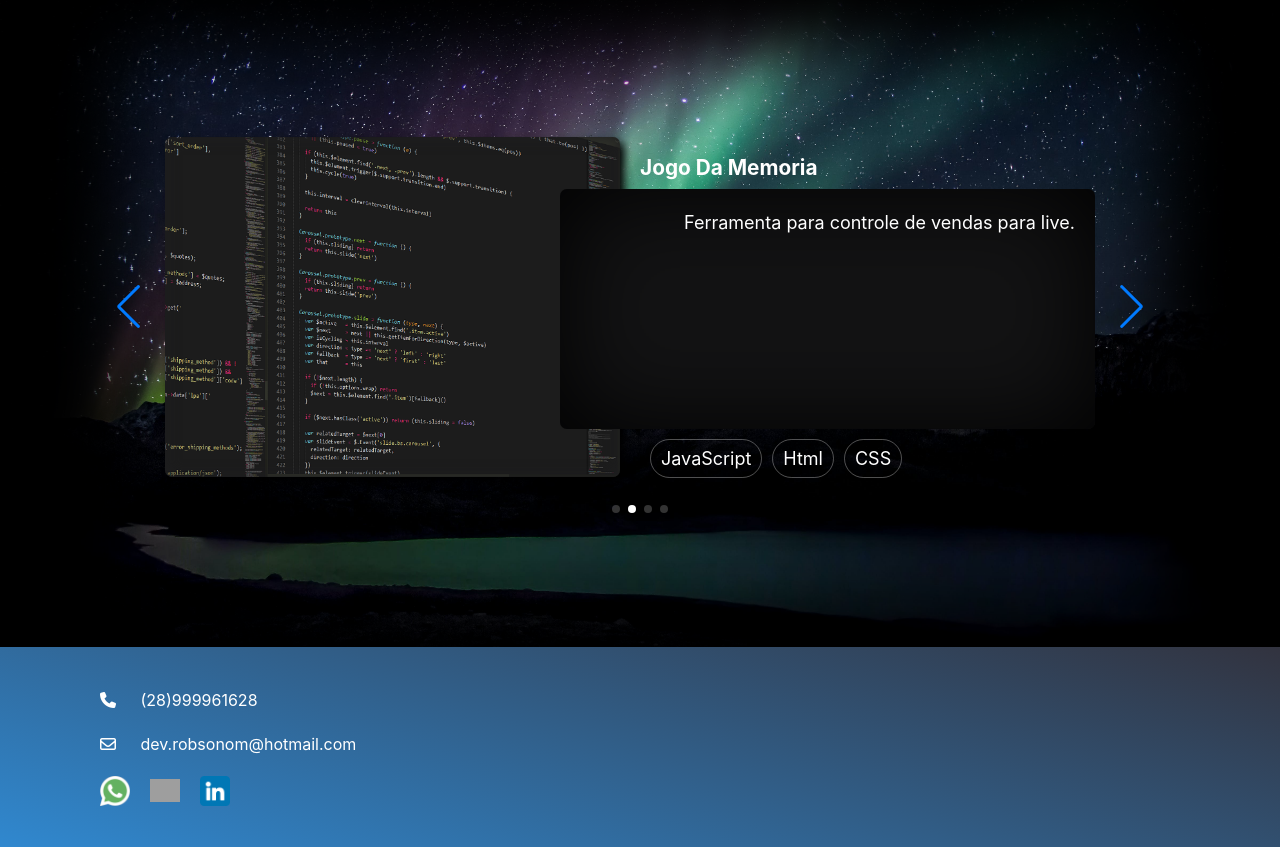
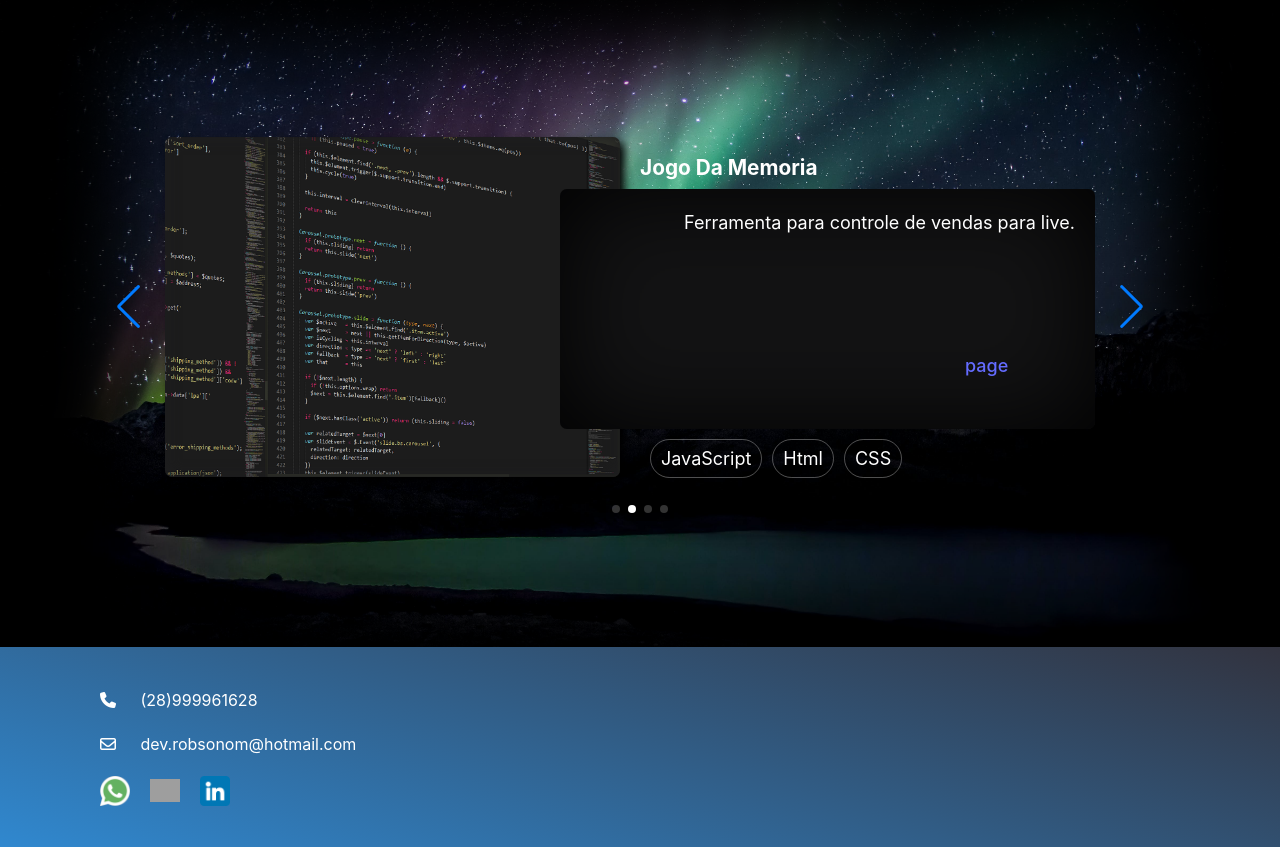
Before and after one commit to robson-magalhaes/portfolio, a React (Vite) app: page / in a window 1280 px wide. Shown: the part 3035-3882 px from the top of the page. Built offline with nearby package versions, Linux system fonts and the light colour scheme; grey boxes are pictures that could not be loaded.

Commit message:
atualizando descricção de xp

```diff
--- a/src/components/Projetos/Projetos.jsx
+++ b/src/components/Projetos/Projetos.jsx
@@ -1,16 +1,20 @@
 import * as C from './styled';
 import * as P from '../../pages/styled';
 import React from 'react';
+import { Link } from 'react-router-dom';
 
 import { Swiper, SwiperSlide } from 'swiper/react';
 import 'swiper/css';
 import 'swiper/css/pagination';
 import 'swiper/css/navigation';
 import './styles.css';
-
 import { Pagination, Navigation } from 'swiper/modules';
 import { register } from 'swiper/element/bundle';
+
 import { projetos } from '../../data/ExpProfissional';
+
+import iconGithub from '../../assets/image/icons/githubXP.png';
+import iconLink from '../../assets/image/icons/link.png';
 
 export const Projetos = () => {
     register();
@@ -35,11 +39,22 @@ export const Projetos = () => {
                     <SwiperSlide>
                         <C.LeftContainer urlImage={x.imgF} />
                         <C.RightContainer>
-                            <P.InfoTitulo>{x.nome}</P.InfoTitulo>
+                            <P.InfoTitulo>
+                                {x.nome}
+                            </P.InfoTitulo>
                             {x.imgB.map(x => (
                                 <>
                                     <C.Descricao>
-                                        {x.descricao}
+                                        <p>{x.descricao}</p>
+                                        <C.LinkIcons>
+                                            <Link to={x.urlGithub} target="_blank">
+                                                page
+                                                <C.IconGitHub src={iconLink}  icon='link'/>
+                                            </Link>
+                                            <Link to={x.urlGithub} target="_blank">
+                                                <C.IconGitHub src={iconGithub} icon="github"/>
+                                            </Link>
+                                        </C.LinkIcons>
                                     </C.Descricao>
                                     <P.ExpSkill>
                                         {x.skills.map(x => (<P.ItemT>{x}</P.ItemT>))}
--- a/src/components/Projetos/styled.js
+++ b/src/components/Projetos/styled.js
@@ -1,4 +1,6 @@
 import styled from 'styled-components';
+import iconGithub from '../../assets/image/icons/githubXP.png';
+import iconLink from '../../assets/image/icons/link.png';
 
 export const LeftContainer = styled.div`
     flex:1;
@@ -15,6 +17,13 @@ export const RightContainer = styled.div`
     flex:1;
     padding: 20px;
     text-align: start;
+
+    /* &:hover{
+        & img{
+            translate: 160px;
+            opacity: 1;
+        }
+    } */
     @media(max-width:767px){
         flex: 1;
         display: flex;
@@ -33,9 +42,41 @@ export const Descricao = styled.div`
     background-color: #131314;
     box-shadow: 0 0 100px black inset;
     color: #FFFFFF;
+    display: flex;
+    flex-direction: column;
+    align-items: space-between;
+    & p{
+        height: 100%;
+    }
     @media(max-width:767px){
         width: 80%;
         height: 200px;
         background-color: #13131470;
     }
 `
+export const LinkIcons = styled.div`
+    display: flex;
+    align-items: end;
+    justify-content: end;
+    width: 100%;
+    gap: 0 30px;
+    & a:first-child{
+        width: 30px;
+    }
+`
+
+export const IconGitHub = styled.img`
+    float: right;
+    height: 50px;
+    width: 50px;
+    max-height: 50px;
+    max-width: 50px;
+    cursor: pointer;
+    opacity: 0;
+    transform: translateX(-350px);
+    transition: all ease 0.7s;
+    &:hover{
+        transition: 0.3s;
+        transform: translateX(-347px) scale(1.2);
+    }
+`;
--- a/src/data/ExpProfissional.js
+++ b/src/data/ExpProfissional.js
@@ -5,11 +5,13 @@ export const projetos = [
     {
         nome:'Criador de Encarte',
         url:'https://robson-magalhaes.github.io/CriarEncarte/',
+        page:'',
         imgF:`${bgEncarte}`,
         imgB:[
             {
                 nome:'Criador de Encarte',
                 descricao:'Desenvolvi este projeto para comercializar e praticar meus conhecimentos',
+                urlGithub:'https://robson-magalhaes.github.io/CriarEncarte/',
                 skills:['JavaScript','Html','CSS', 'Bootstrap']
             }
         ]
@@ -17,11 +19,14 @@ export const projetos = [
     {
         nome:'Jogo Da Memoria',
         url:'#',
+        page:'',
+        urlGithub:'https://robson-magalhaes.github.io/CriarEncarte/',
         imgF:`${imgDefault}`,
         imgB:[
             {
                 nome:'Jogo Da Memoria',
                 descricao:'Ferramenta para controle de vendas para live.',
+                urlGithub:'https://robson-magalhaes.github.io/CriarEncarte/',
                 skills:['JavaScript','Html','CSS']
             }
         ]
@@ -29,11 +34,14 @@ export const projetos = [
     {
         nome:'Calculadora IMC',
         url:'https://github.com/robson-magalhaes/react-calculadora-imc',
+        page:'',
+        urlGithub:'https://robson-magalhaes.github.io/CriarEncarte/',
         imgF:`${imgDefault}`,
         imgB:[
             {
                 nome:'Calculadora IMC',
                 descricao:'Projeto de uma calculadora que calcula a situação em que a pessoa esta, por exemplo acima do peso, magro e etc..',
+                urlGithub:'https://robson-magalhaes.github.io/CriarEncarte/',
                 skills: ['ReactJs','NextJs','TypeScript', 'Tailwind']
             }
         ]
@@ -41,11 +49,14 @@ export const projetos = [
     {
         nome:'Venda de polpas',
         url:'https://github.com/robson-magalhaes/Venda_Polpas_Live',
+        page:'',
+        urlGithub:'https://robson-magalhaes.github.io/CriarEncarte/',
         imgF:`${imgDefault}`,
         imgB:[
             {
                 nome:'Venda de polpas',
                 descricao:'Ferramenta para controle de vendas para live.',
+                urlGithub:'https://robson-magalhaes.github.io/CriarEncarte/',
                 skills:['PHP','Laravel','HTML5','CSS3']
             }
         ]
@@ -55,8 +66,6 @@ export const projetos = [
 export const expProjetos = [
     {
         data:'abr/2021 - 2024',
-        urlGithub: '',
-        page:'',
         nome:'Prefeitura Municipal de Itapemirim',
         cargo:'Analise e Desenvolvimento de Software (Atualmente)',
         descricao:'Gerenciamento dos sistemas administrativos da prefeitura, principalmente o Sistema Governo Digital. Análise detalhada dos requisitos e processos existentes para identificar oportunidades de melhorias e eficiência. Desenvolvimento de soluções personalizadas, incluindo planilhas em Excel, criação de aplicativos, websites e outras ferramentas tecnológicas. Implantação dos sistemas, garantindo uma transição suave e treinando os usuários finais para sua utilização adequada. Suporte técnico contínuo aos usuários, solucionando problemas e respondendo a consultas relacionadas aos sistemas. Acompanhamento das soluções implementadas, garantindo sua conformidade com as políticas e regulamentações governamentais. Manutenção e atualização regular dos sistemas, visando melhorias contínuas.',
@@ -66,58 +75,38 @@ export const expProjetos = [
     },
     {
         data:'nov/2023 - jan/2024',
-        urlGithub: '',
-        page:'',
         nome:'Site Abcfarma',
         cargo:'Desenvolvedor',
-        descricao:'Junto a equipe da Agência Scholz, desenvolvemos um site do zero com tema criado no codigo e em wordpress para a empresa Abcfarma. Este site utiliza recursos de farmacia, blog e noticias.',
+        descricao:'Trabalhando em colaboração com a equipe da Agência Scholz, nós criamos um website completamente novo para a empresa Abcfarma. Este website foi construído do zero, com um tema personalizado tanto em código puro quanto em WordPress. Ele incorpora funcionalidades voltadas para farmácia, um blog e seção de notícias para oferecer uma experiência completa aos visitantes.',
         skills:[
-            'Comunicação','Trabalho em equipe','PHP', 'Wordpress'
+            'Comunicação','Trabalho em equipe','PHP', 'Wordpress', 'jQuery'
         ]
     },
     {
         data:'nov/2023',
-        urlGithub: '',
-        page:'',
         nome:'Single Sign-On (SSO)',
         cargo:'Desenvolvedor',
-        descricao:'Sistema de Single Sign-On (SSO). Criei essa solução com intuito de viabilizar que o usuario use de um processo de login unificado em várias plataformas, tornando a autenticação mais simples. Essa implementação representa uma melhoria notável na experiência de autenticação, proporcionando aos usuários a comodidade de realizar um único login para acessar uma variedade de serviços distribuídos em diferentes domínios.',
+        descricao:'Sistema de Single Sign-On (SSO). Essa solução foi desenvolvida com intuito de viabilizar para que o usuario use de um processo de login unificado em várias plataformas, tornando a autenticação mais simples. Essa implementação representa uma melhoria notável na experiência de autenticação, proporcionando aos usuários a comodidade de realizar um único login para acessar uma variedade de serviços distribuídos em diferentes domínios.',
         skills:[
-            'JavaScript','HTML5','CSS3','PHP','CodeIginiter4'
+            'JavaScript','jQuery','PHP','CodeIginiter4', 'bootstrap'
         ]
     },
     {
         data:'out/2023',
-        urlGithub: 'https://github.com/robson-magalhaes/CriarEncarte',
-        page:'https://robson-magalhaes.github.io/CriarEncarte/',
-        nome:'Criador de encarte',
-        cargo:'Desenvolvedor',
-        descricao:'Aplicação desenvolvida de forma simples, utilizando apenas HTML, CSS, JavaScript, bootstrap e uso do html2canvas para print do display, com funcionalidades de personalização e responsividade do layout e do encarte, para que seja melhor aproveitado pelo usuario.',
-        skills:[
-            'JavaScript','HTML5','CSS3','Bootstrap'
-        ]
-    }
-    ,
-    {
-        data:'out/2023',
-        urlGithub: '',
-        page:'',
         nome:'CRM',
         cargo:'Desenvolvedor',
-        descricao:'Desenvolvi esta aplicação CRM que viabiliza produção e transações de vendas e entrega, na qual o adiministrador pode adicionar entregadores, produtores e produtos com categorias e etc, tendo ainda widgets e formas de melhor analisar a produção de sua empresa. Este sistema foi feito utilizando PHP em estrutura MVC com codeiginiter 4, jQuery para utilização de datatables e bootstrap na parte visual. Sistema criado para controle de vendas e entrega com widgets, transações e analises com fluxos de venda e entrega',
+        descricao:'Desenvolvi esta aplicação CRM que permite gerenciar a produção, transações de vendas e entregas, além de analisar as interações com os clientes. O administrador pode facilmente adicionar entregadores, produtores e produtos, organizados por categorias, e muito mais. Além disso, o sistema oferece widgets e ferramentas para uma análise mais aprofundada da produção da empresa. Utilizei PHP com estrutura MVC usando CodeIgniter 4, jQuery para integração de datatables e Bootstrap para aprimorar a interface visual. Este sistema foi criado para facilitar o controle de vendas e entregas, fornecendo widgets, transações e análises com fluxos de venda e entrega integrados.',
         skills:[
-            'PHP','JavaScript','HTML5','CSS3','Bootstrap','jQuery', 'MVC', 'Laravel', 'CodeIginiter4'
+            'PHP','JavaScript','HTML5','CSS3','Bootstrap','jQuery', 'MVC', 'Laravel', 'CodeIginiter4', 'Programação Orientada a Objetos'
         ]
     },
     {
         data:'jun/2023',
-        urlGithub: '',
-        page:'',
         nome:'NPS e CRM - Vida Card Santa Maria',
-        cargo:'Desenvolvedor',
-        descricao:'Modifiquei a aparência do NPS e do CRM ao empregar tecnologias como Bootstrap, CSS e JavaScript. Além disso, apliquei meus conhecimentos em PHP e jQuery para controlar o conteúdo das páginas e efetuar a união dos dados coletados no NPS com o sistema CRM da empresa de forma integrada.',
+        cargo:'Desenvolvedor - Freelancer',
+        descricao:'Melhorei a interface do sistema NPS e CRM da empresa, incorporando funcionalidades dinâmicas para aprimorar a experiência do cliente. Além disso, empreguei meus conhecimentos em jQuery e PHP para integrar o conteúdo e os dados cadastrados, unindo as informações coletadas no NPS ao sistema CRM da empresa de maneira integrada.',
         skills:[
-            'PHP','JavaScript','HTML5','CSS3','jQuery'
+            'PHP','JavaScript','jQuery','HTML5','CSS3'
         ]
     }
 ]
--- a/src/pages/SinglePage.jsx
+++ b/src/pages/SinglePage.jsx
@@ -8,7 +8,6 @@ import { NavMenu } from '../components/NavMenu/navMenu';
 import Projetos from '../components/Projetos/Projetos';
 
 //Imagens
-import iconGithub from '../assets/image/icons/githubXP.png'
 import imgPerfil from '../assets/image/eu.png';
 import bgPlaneta from '../assets/video/planetaTerra.mp4';
 import iconWhatss from '../assets/image/icons/whatsapp.png';
@@ -50,7 +49,7 @@ export const SinglePage = () => {
             <source src={bgPlaneta} type='video/mp4' />
           </video>
           <C.InfoArea>
-            <C.Titulo className='my-5' >Minhas Habilidades</C.Titulo>
+            <C.Titulo className='my-5'>Minhas Habilidades</C.Titulo>
             <C.Corpo>
               <C.HabilitTech>
                 {
@@ -90,11 +89,6 @@ export const SinglePage = () => {
                 <C.BoxRight>
                   <C.ExpData>{x.data}</C.ExpData>
                   <C.ExpDescricao>
-                    {x.urlGithub &&
-                      <Link to={x.urlGithub} target="_blank">
-                        <C.IconGitHub src={iconGithub} />
-                      </Link>
-                    }
                     <C.InfoTitulo>{x.nome}</C.InfoTitulo>
                     <h2>{x.cargo}</h2>
                     <p>{x.descricao}</p>
--- a/src/pages/styled.js
+++ b/src/pages/styled.js
@@ -115,7 +115,7 @@ export const ImgPerfil = styled.img`
 
 export const Titulo = styled.div`
     text-align: center;
-    font-size: ${(props) =>(props.tmFonte ? props.tmFonte : 2.3)}rem;
+    font-size: ${(props) => (props.tmFonte ? props.tmFonte : 2.3)}rem;
     color: transparent;
     background: linear-gradient(27deg, #3088cf 10%, purple 45%, white 60%);
     background-clip: text;
@@ -322,13 +322,15 @@ export const BoxRight = styled.div`
     border-radius: 10px;
     transition: all ease 0.4s;
 
-    &:hover{
+    background-color: #00000050;
+
+    /* &:hover{
         & img{
             translate: 160px;
             opacity: 1;
         }
         background-color: #00000050;
-    }
+    } */
 `
 
 export const ExpData = styled.p`
@@ -360,22 +362,6 @@ export const ExpSkill = styled.div`
     gap: 10px;
     margin: 10px;
     flex-wrap: wrap;
-`;
-
-export const IconGitHub = styled.img`
-    float: right;
-    width: 40px;
-    height: 40px;
-    margin: 15px;
-    cursor: pointer;
-    opacity: 0;
-    transform: translateX(-150px) translateY(-21px);
-    transition: all ease 0.4s;
-
-    &:hover{
-        transform: translateX(-127px) translateY(-21px);
-        scale: calc(1.2);
-    }
 `;
 
 export const SessaoProjetos = styled.section`
```
Also changed, not shown: src/components/Projetos/styles.css (+17 -6 lines).
